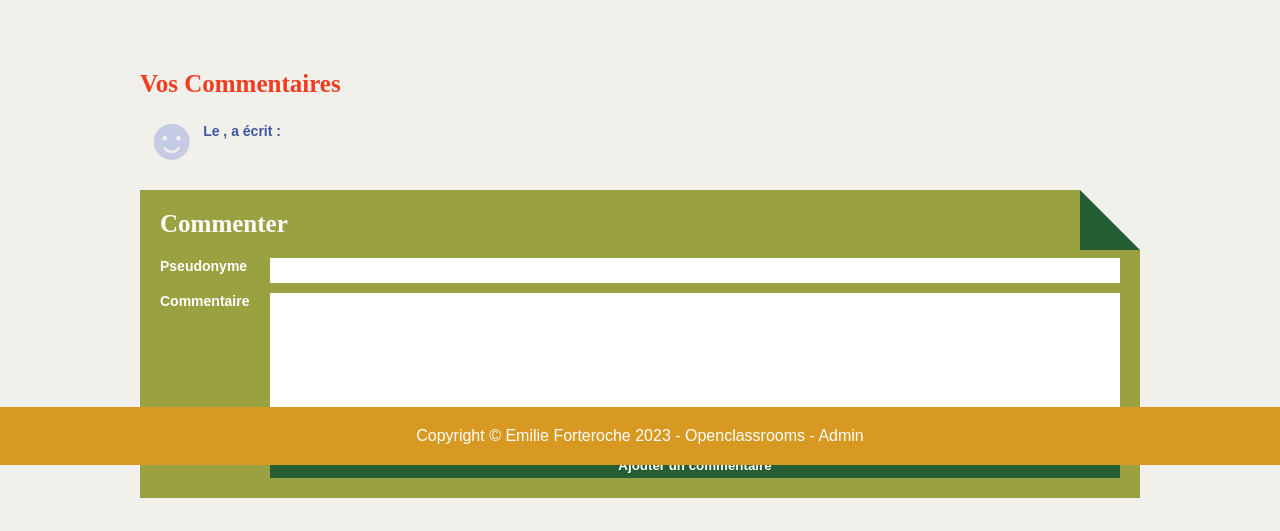
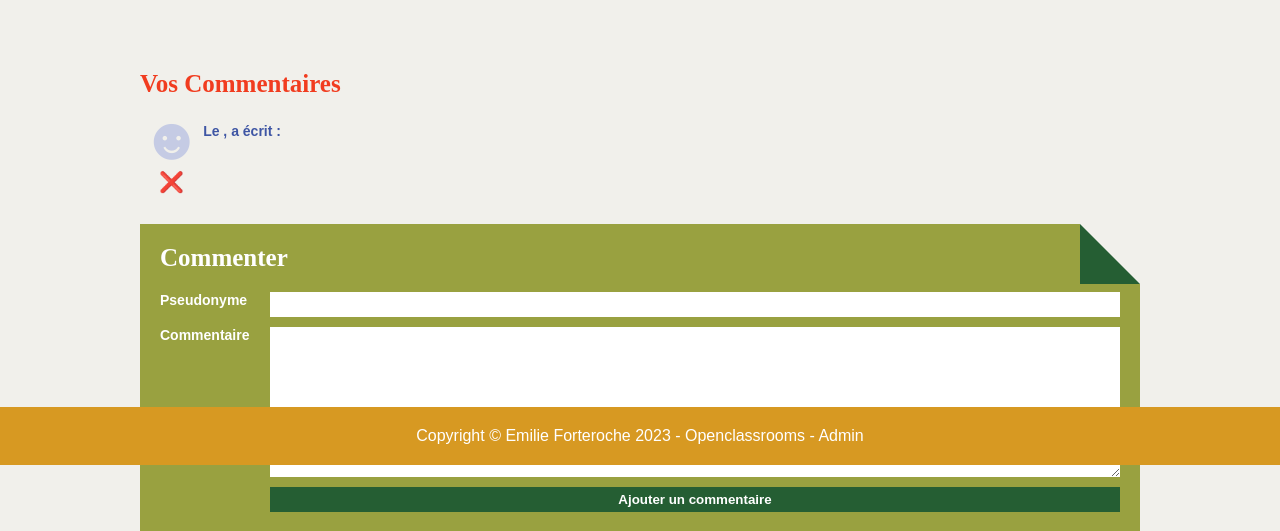
Before and after one commit to Kran67/blog_forteroche, a PHP site: template views/templates/detailArticle.php in a window 1280 px wide. Shown: the part 335-866 px from the top of the page. Before the commit the page ends 833 px from the top, so only its background shows below. Run offline with PHP 8.4, Linux system fonts and the light colour scheme; the visitor is signed in with stand-in values (Sample User, id 1); the template is opened without the code that fills it: most values are stand-ins (such as "Sample title", 1, 10 or a date in 2020); data that the repository does not hold is empty; some web fonts are replaced.

Commit message:
Étape 5 – Supprimez les commentaires

```diff
--- a/controllers/AdminController.php
+++ b/controllers/AdminController.php
@@ -91,6 +91,7 @@
     {
         // On déconnecte l'utilisateur.
         unset($_SESSION['user']);
+        unset($_SESSION['idUser']);
 
         // On redirige vers la page d'accueil.
         Utils::redirect("home");
@@ -213,5 +214,4 @@
             'order' => $order
         ]);
    }
-
 }
--- a/css/style.css
+++ b/css/style.css
@@ -270,12 +270,21 @@
     margin-bottom: 20px;
 }
 
+.commentsAction {
+    display: flex;
+    align-items: center;
+    flex-direction: column;
+}
+
 .comments .smiley {
-    display: flex;
-    align-items: flex-start;
     line-height: 0.7;
     font-size: 60px;
     color: var(--quoteColor);
+}
+
+.commentsAction a {
+    margin-top: 10px;
+    font-size: 20px;
 }
 
 /* On redéfinit certaines parties du "info" pour l'affichage dans les commentaires */
--- a/index.php
+++ b/index.php
@@ -37,6 +37,10 @@
             $commentController->addComment();
             break;
 
+        case 'deleteComment':
+            $commentController = new CommentController();
+            $commentController->deleteComment();
+            break;
 
         // Section admin & connexion.
         case 'admin':
--- a/views/templates/detailArticle.php
+++ b/views/templates/detailArticle.php
@@ -27,7 +27,12 @@
             echo '<ul>';
             foreach ($comments as $comment) {
                 echo '<li>';
-                echo '  <div class="smiley">☻</div>';
+                echo '  <div class="commentsAction">';
+                echo '    <span class="smiley">☻</span>';
+                if (isset($_SESSION) && isset($_SESSION['idUser'])) {
+                    echo '<a href="?action=deleteComment&idArticle=' . $article->getId() . '&id=' . $comment->getId() . '" class="delete" title="Supprimer ce commentaire">&#x274C;</a>';
+                }
+                echo '  </div>';
                 echo '  <div class="detailComment">';
                 echo '      <h3 class="info">Le ' . Utils::convertDateToFrenchFormat($comment->getDateCreation()) . ", " . Utils::format($comment->getPseudo()) . ' a écrit :</h3>';
                 echo '      <p class="content">' . Utils::format($comment->getContent()) . '</p>';
```
Also changed, not shown: controllers/CommentController.php (+15 -0 lines), models/CommentManager.php (+4 -5 lines).
